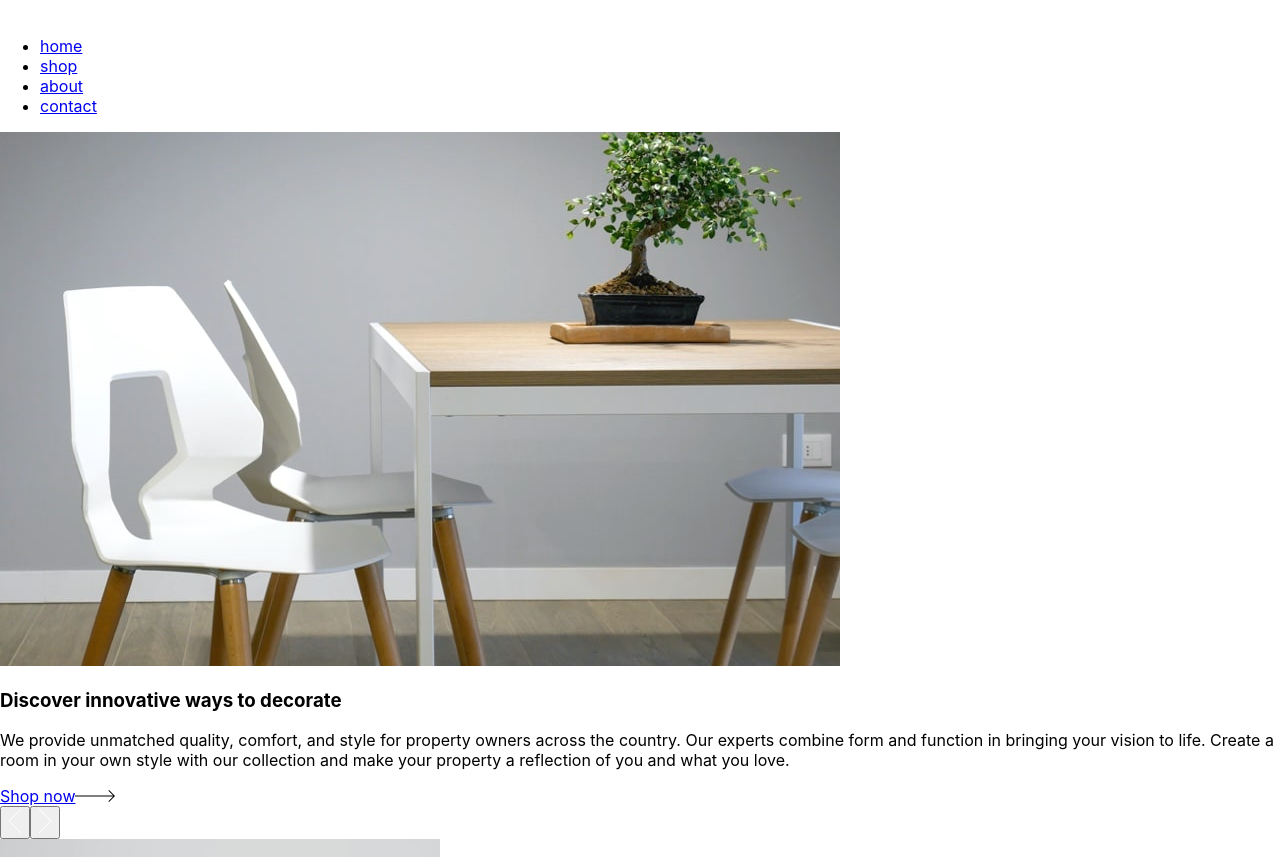
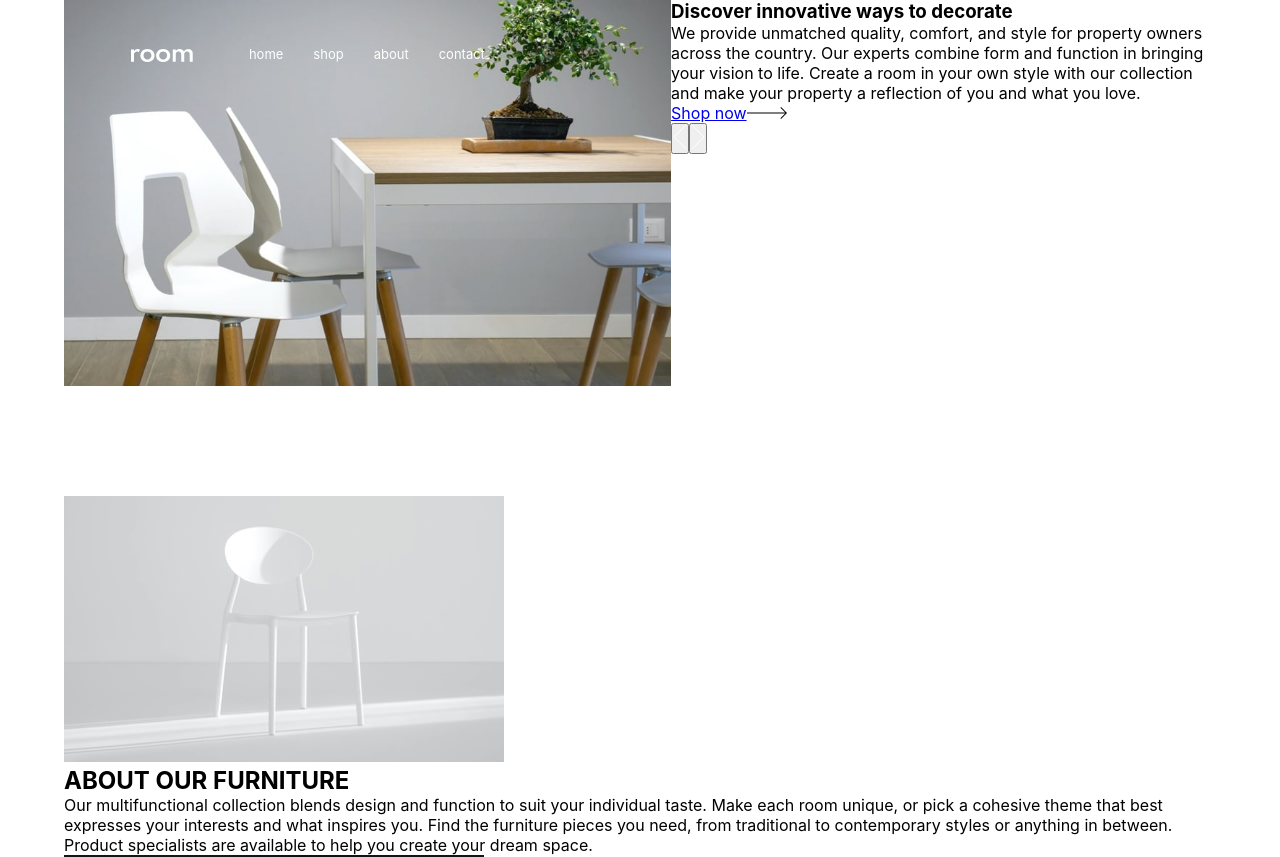
Before and after one commit to Gemcreation/roomredoreactgeeg, a React (Create React App) app: page / in a window 1280 px wide. Shown: the top 857 px of the page. Built offline with nearby package versions, Linux system fonts and the light colour scheme.

Commit message:
adding style

```diff
--- a/src/App.scss
+++ b/src/App.scss
@@ -0,0 +1,86 @@
+
+*{
+    margin: 0px;
+    padding: 0px;
+    box-sizing: border-box;
+    font-family: "Inter", sans-serif;
+}
+
+.main{
+    width: 90%;
+    margin: auto;
+}
+
+.header{
+    width: 87%;
+    margin: auto;
+    position: absolute;
+    top: 15px;
+    left: 0;
+    right: 0;
+    padding: 28px 48px;
+    display: flex;
+    align-items: first baseline;
+    align-content: center;
+    // justify-content: space-between;
+    gap: 4%;
+    z-index: 50;
+
+
+    // nav{
+    //     margin-left: 10px;
+    // }
+    nav ul{
+      list-style-type: none;
+    //   margin-left: 50px;
+    }
+    nav ul li{
+      float: left;
+    }
+    nav ul li a{
+      text-decoration: none;
+      display: inline-block;
+      margin: 0px 15px;
+      font-size: 13px;
+      color: hsl(0, 100%, 100%);
+    }
+}
+
+// .flex{
+//     display: -webkit-flex;
+//     display: flex;
+//     justify-content: space-between;
+//     align-items: center;
+//     gap: 20px;
+// }
+section.flexGrid{
+    display: flex;
+    flex-direction: row;
+    // grid-template-columns: 1fr 1fr;
+    // min-height: calc(100vh - 0px);
+    align-items: stretch;
+    gap: 0px;
+    // margin-bottom: -5px;
+}
+
+//resizing the hero images
+article.leftSide{
+    position: relative;
+    overflow: hidden;
+    width: 200%;
+
+
+      div{
+          width: 100%;
+          height: 62vh;
+          // height: 100vh;
+          object-fit: cover;
+          display: block;
+          // background-color: rgb(148, 15, 196);
+
+          img{
+              width: 100%;
+          }
+      }
+
+  }
--- a/src/components/Header.jsx
+++ b/src/components/Header.jsx
@@ -3,8 +3,8 @@ import roomlogo from "../assets/images/logo.svg";
 const Header = () =>{
 
     return(
-        <header>
-            <a href="/">
+        <header className="header">
+            <a href="#">
                 <img className="site-header" src={roomlogo} alt="Room logo" />
             </a>
 
--- a/src/components/Lowersection.jsx
+++ b/src/components/Lowersection.jsx
@@ -4,7 +4,7 @@ import darkImg from "../assets/images/image-about-dark.jpg";
 const Lowersection = ()=>{
 
     return(
-        <section>
+        <section className="flex main">
             <article>
                 <div>
                     <img src={lightImg} alt="About furniture light" />
--- a/src/components/Uppersection.jsx
+++ b/src/components/Uppersection.jsx
@@ -1,4 +1,6 @@
-import herosliderImg from "../assets/images/desktop-image-hero-1.jpg";
+
+import heroDesktopImg from "../assets/images/desktop-image-hero-1.jpg";
+// import heroMobileImg from "../assets/images/desktop-image-hero-1.jpg";
 import iconArrow from "../assets/images/icon-arrow.svg";
 import slideIconLeft from "../assets/images/icon-angle-left.svg";
 import slideIconRight from "../assets/images/icon-angle-right.svg";
@@ -13,11 +15,15 @@ const Uppersection = () => {
     //   ];
 
     return(
-        <section>
 
-            <article>
+        <section className="flexGrid main">
+            <article className="leftSide">
                 <div>
-                    <img src={herosliderImg} alt="slider image" />
+                    {/* <picture>
+                        <source media='(min-width: 600px)' srcSet={heroDesktopImg}></source>
+                        <img src={heroDesktopImg} alt='Web Image' />
+                    </picture> */}
+                    <img src={heroDesktopImg} alt="slider image" />
                 </div>
             </article>
 
```
